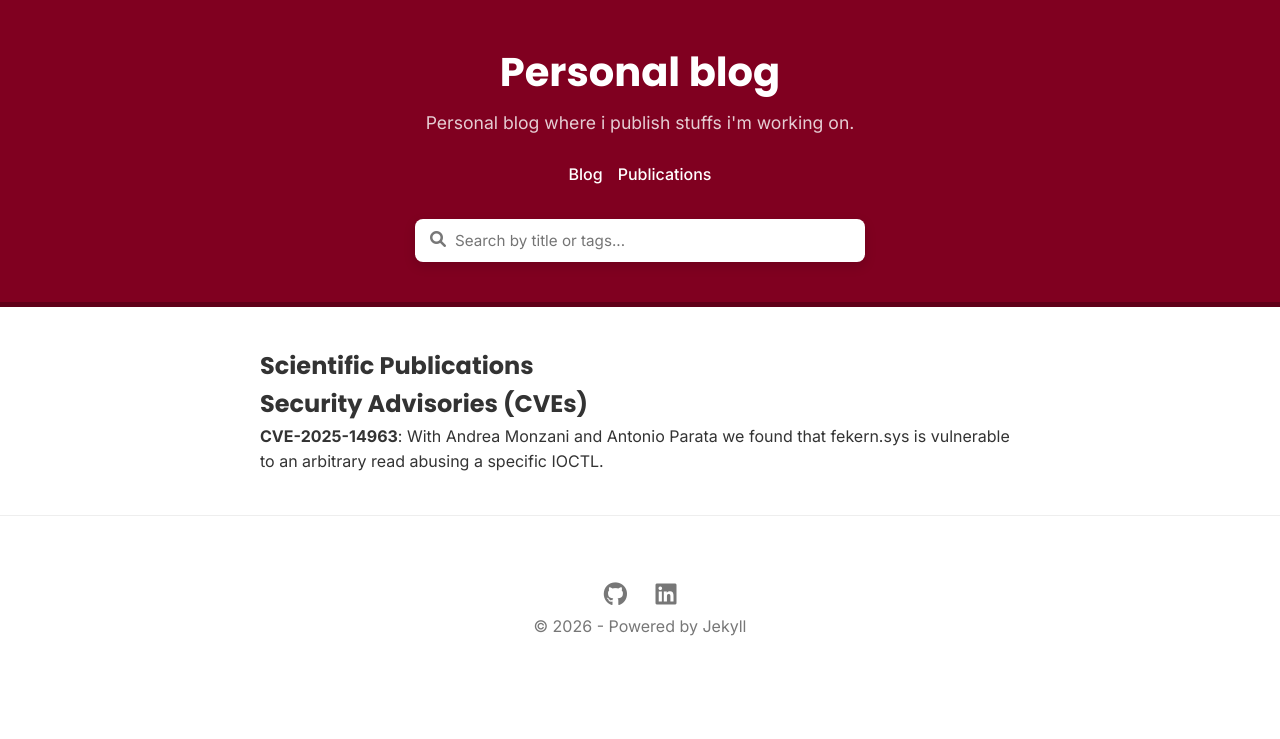
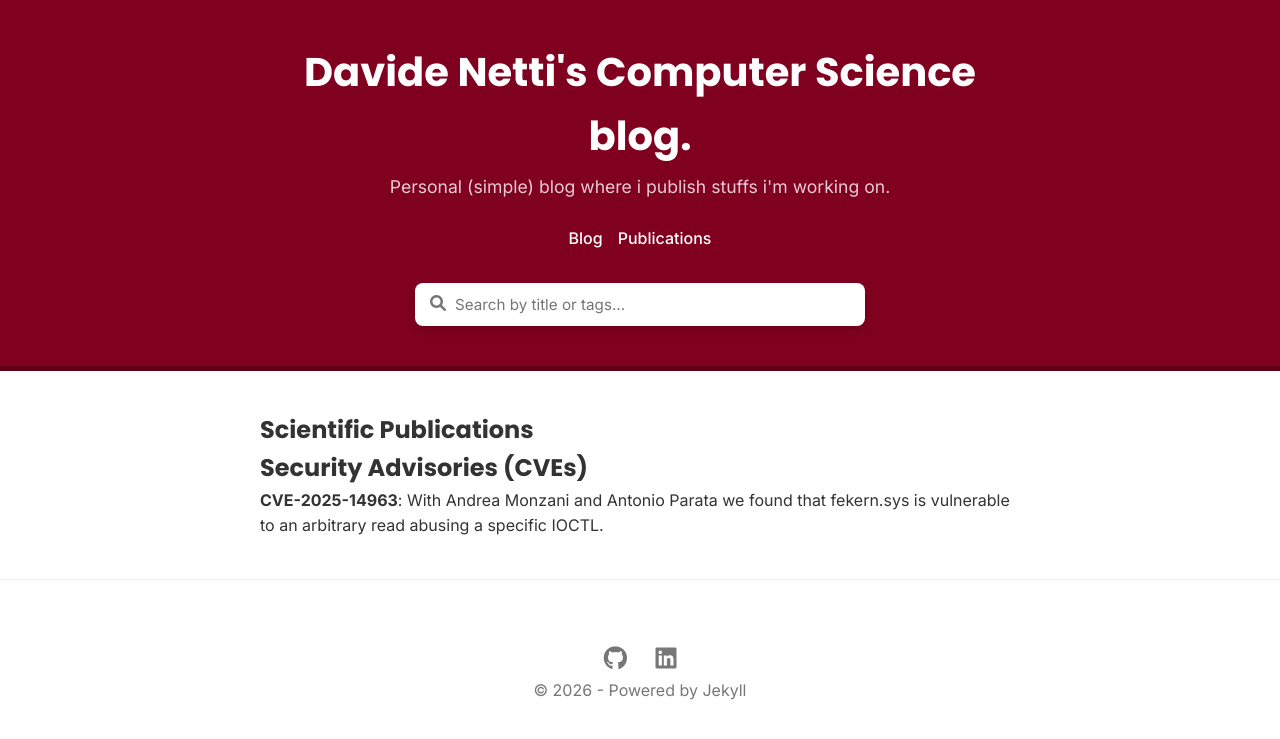
Before and after one commit to davidenetti/davidenetti.github.io, a Jekyll site: the page built from publications.md, in a window 1280 px wide. Shown: the top 739 px of the page. Built offline with Jekyll 4.4.1, drawn with Linux system fonts in a browser that asks for light colours.

Commit message:
Update _config.yml

```diff
--- a/_config.yml
+++ b/_config.yml
@@ -1,5 +1,5 @@
-title: "Personal blog"
-description: "Personal blog where i publish stuffs i'm working on."
+title: "Davide Netti's Computer Science blog."
+description: "Personal (simple) blog where i publish stuffs i'm working on."
 baseurl: ""
 url: "https://davidenetti.github.io"
 
```
